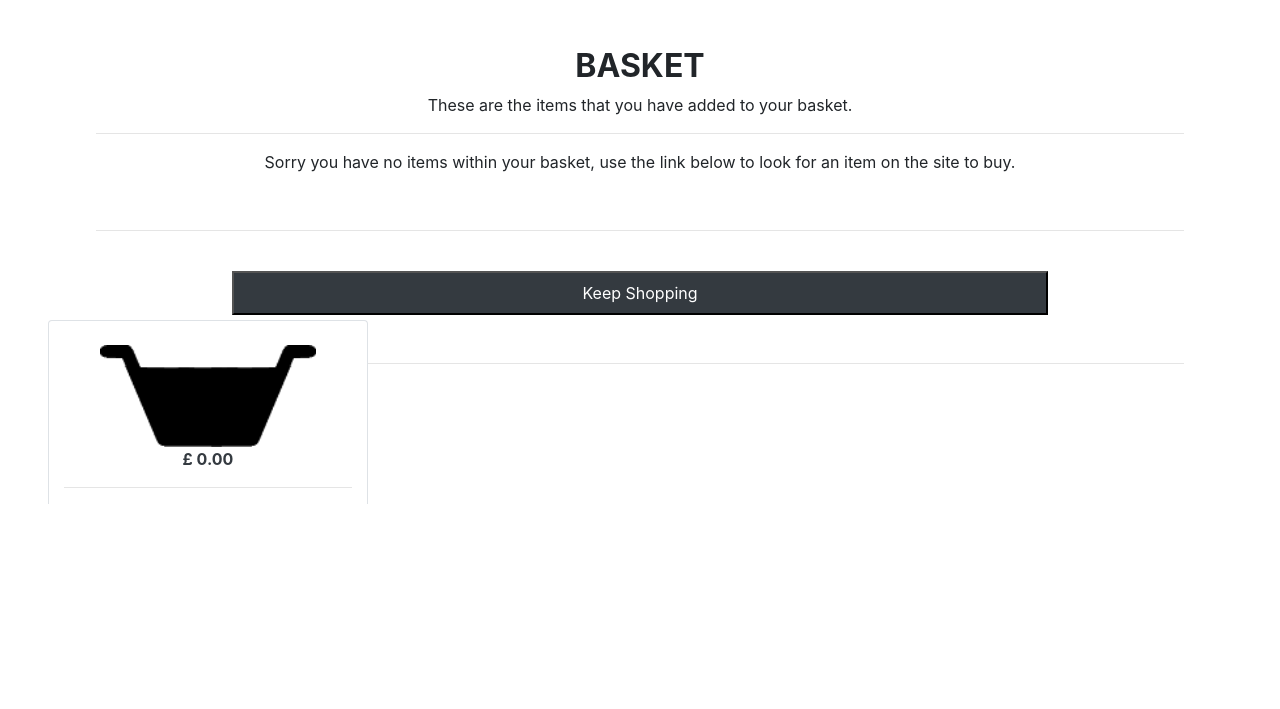
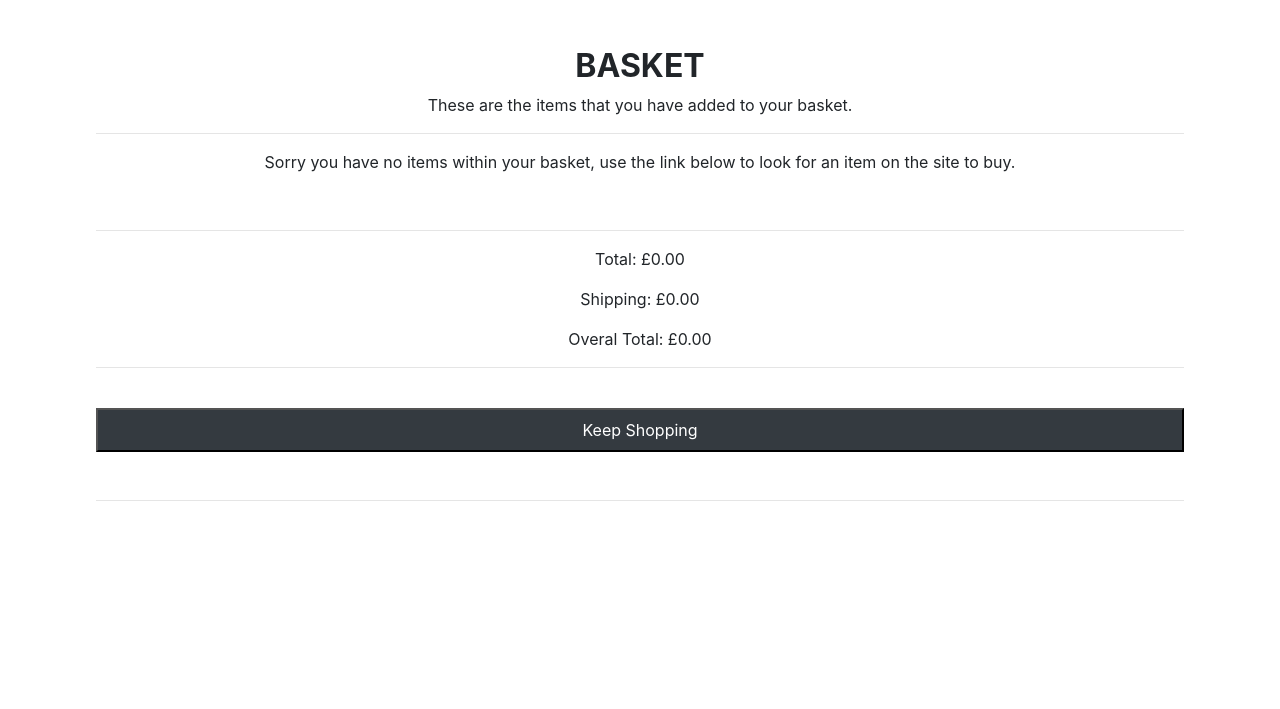
Before and after one commit to Code-Institute-Submissions/roy-finch-full-website-dev_NovResub, a Django app: page /basket/ in a window 1280 px wide. Shown: the part 296-1005 px from the top of the page. Before the commit the page ends 800 px from the top, so only its background shows below. Run offline with Django 3.2, Linux system fonts and the light colour scheme; some libraries are stand-ins or nearby versions.

Commit message:
altered the way the basket is diplayed and changed a few styles

```diff
--- a/basket/templates/basket/basket.html
+++ b/basket/templates/basket/basket.html
@@ -33,17 +33,21 @@
     </div>
     <br>
     <hr>
+    <p>Total: £{{ total | floatformat:2 }}</p>
+    <p>Shipping: £{{ shipping_total | floatformat:2 }}</p>
+    <p>Overal Total: £{{ grand_total | floatformat:2 }}</p>
+    <hr>
     <br>
     <div class="center-text">
         <div class="inline">
             <a href="{% url 'products' %}">
-                <button class="w-75 bg-dark text-white mb-2 p-2">Keep Shopping</button>
+                <button class="w-100 bg-dark text-white mb-2 p-2">Keep Shopping</button>
             </a>
         </div>
         <div class="inline">
             {% if basket_contents %}
                 <a href="{% url 'checkout' %}">
-                    <button class="w-75 bg-white text-dark p-2">Checkout</button>
+                    <button class="w-100 bg-white text-dark p-2">Checkout</button>
                 </a>
             {% endif %}
         </div>
--- a/checkout/views.py
+++ b/checkout/views.py
@@ -142,6 +142,7 @@ def checkout(request):
         "order_form": order_form,
         "stripe_public_key": stripe_public_key,
         "client_key": intent.client_secret,
+        "can_display": False
     }
 
     return render(request, template, context)
--- a/home/views.py
+++ b/home/views.py
@@ -3,4 +3,7 @@ from django.shortcuts import render
 
 def index(request):
     """ A view for the index page, """
-    return render(request, "home/index.html")
+    context = {
+        "can_display": True
+    }
+    return render(request, "home/index.html", context)
--- a/templates/base.html
+++ b/templates/base.html
@@ -1,7 +1,7 @@
 {% load static %}
 
 <!DOCTYPE html>
-<html lang="en" style="overflow-x: hidden; user-select: none;">
+<html lang="en" style="user-select: none;">
 <head>
     {% block meta %}
         <meta charset="UTF-8">
@@ -58,14 +58,14 @@
     </div>
     <div>
         <div class="row justify-content-center text-center">
-            <form class="col-7 border rounded-bottom border-bottom-0 pb-3" method="GET" action="{% url 'products' %}">
+            <form class="col-9 col-md-7 border rounded-bottom border-bottom-0 pb-3" method="GET" action="{% url 'products' %}">
                 <span>Search by word</span>
                 <input class="border w-100 pl-5 p-2 m-1" type="text" name="search" placeholder="Search Bar" >
                 <button class="w-100 border m-1">Search</button>
             </form>
         </div>
         <div class="row justify-content-center">
-            <div class="col-7 border rounded-bottom border-top-0 pb-3 text-center">
+            <div class="col-9 col-md-7 border rounded-bottom border-top-0 pb-3 text-center">
                 <span>Search by filters</span>
                 <form class="text-center row justify-content-center" method="GET" action="{% url 'products' %}">
                     <input class="border col-md-3 m-1" placeholder="Choose a console?" class="no-default filter" name="c" list="console"/>
@@ -118,14 +118,20 @@
         </div>
     {% endif %}
 
-    <div class="text-center ml-5 mr-5 p-5">
+    <div class="text-center ml-md-5 mr-md-5 ml-2 mr-2 p-5">
         {% block page_header %}
         {% endblock %}
         <hr>
         {% block content %}
         {% endblock %}
+        <br>
+        <br>
+        <br>
+        <br>
+        <br>
     </div>
 
+    {% if can_display == True %}
         <div class="border fixed-bottom text-center rounded-top border-bottom-0 ml-2 ml-md-3 ml-lg-5 bg-white col-3">
             <a class="text-dark" href="{% url 'basket' %}">
                 <br>
@@ -139,6 +145,7 @@
             </a>
             <hr>
         </div>
+    {% endif %}
 
     {% block postloadjs %}
         <script>
```
Also changed, not shown: checkout/templates/checkout/checkout.html (+3 -4 lines), templates/allauth/account/base.html (+9 -4 lines), templates/allauth/socialaccount/base.html (+9 -4 lines). Lines whose indentation alone changed are shown as unchanged.
